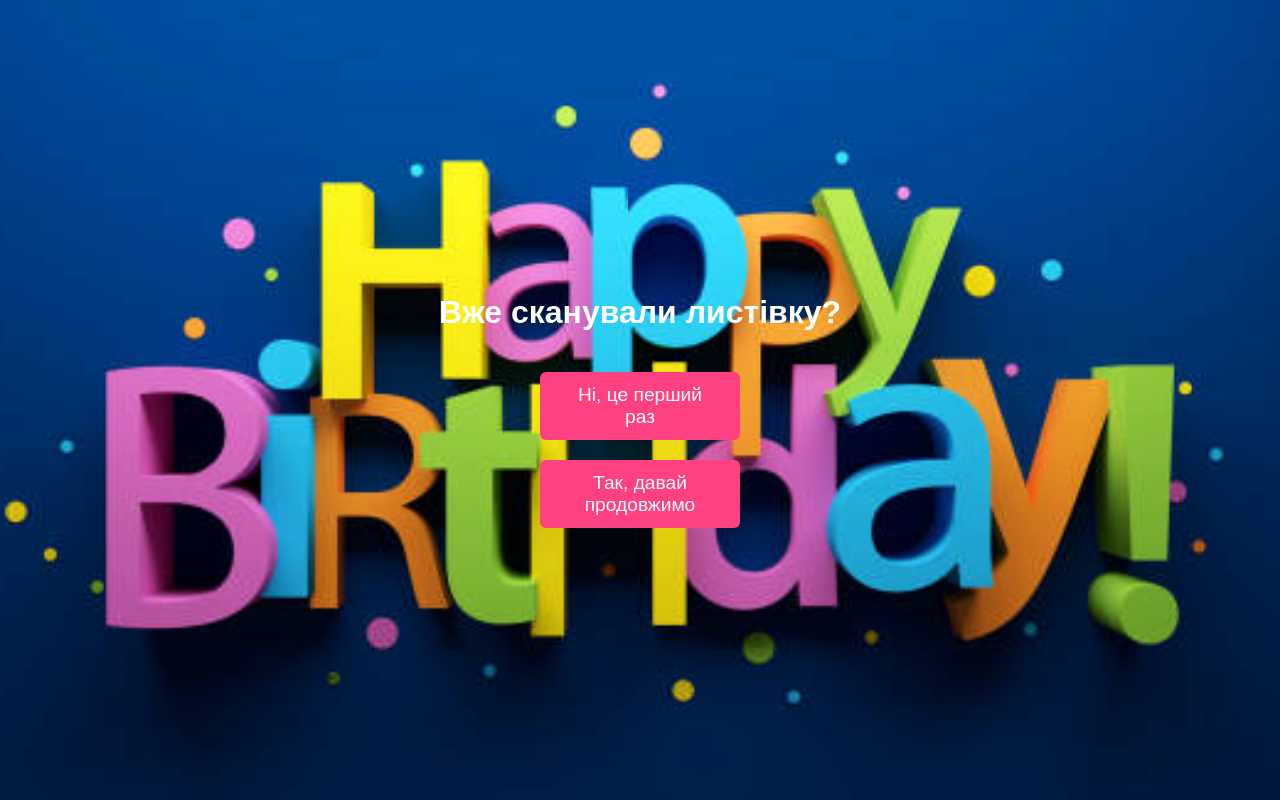
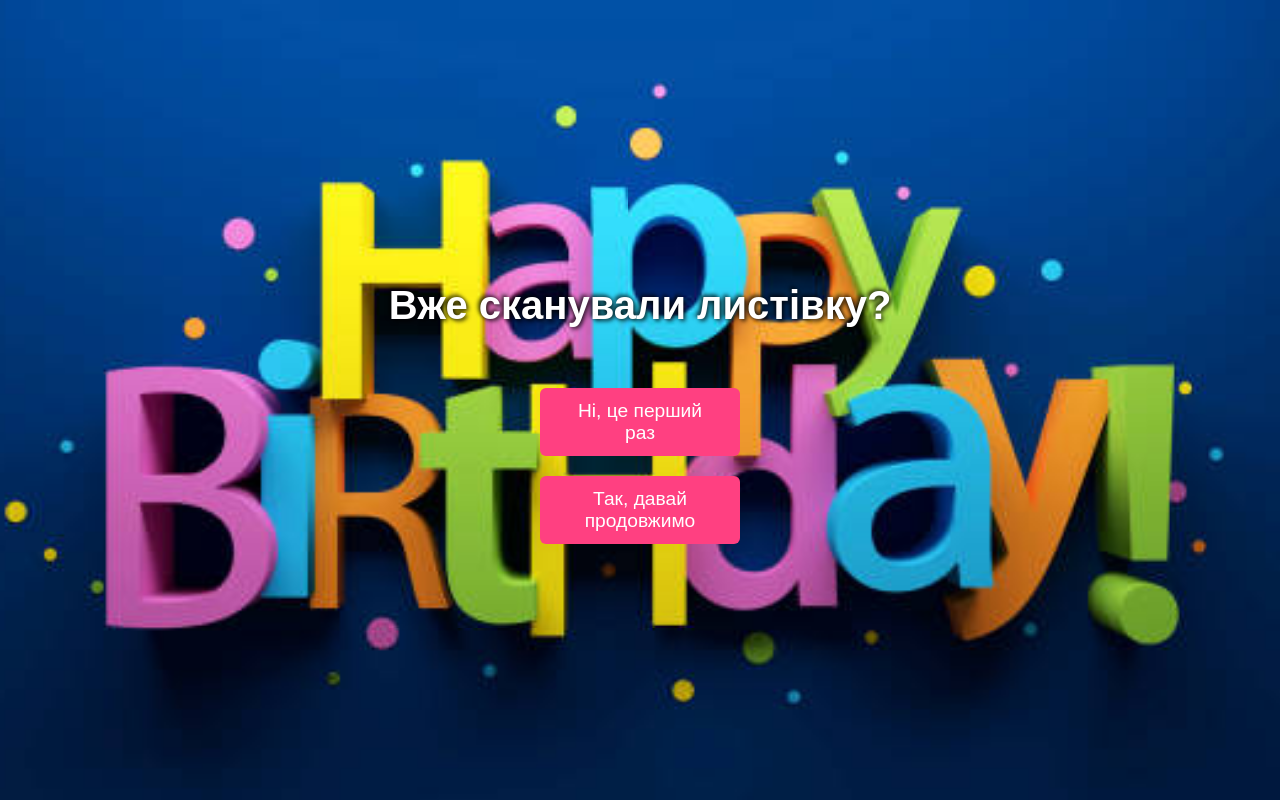
Before and after one commit to dmytrokrasnov/adelina_audio, a plain HTML site: page index.html in a window 1280 px wide. Drawn offline with Linux system fonts and the light colour scheme.

Commit message:
Update index.html

```diff
--- a/index.html
+++ b/index.html
@@ -24,6 +24,16 @@
     flex-direction: column;
     gap: 20px;
     align-items: center;
+  }
+    #choice-screen h1 {
+    font-size: 2.5em;
+    font-weight: bold;
+    color: white;
+    text-shadow:
+      -2px -2px 4px rgba(0,0,0,0.8),
+      2px 2px 4px rgba(0,0,0,0.8);
+    margin-bottom: 40px;
+    text-align: center;
   }
   button {
     padding: 12px 24px;
```
